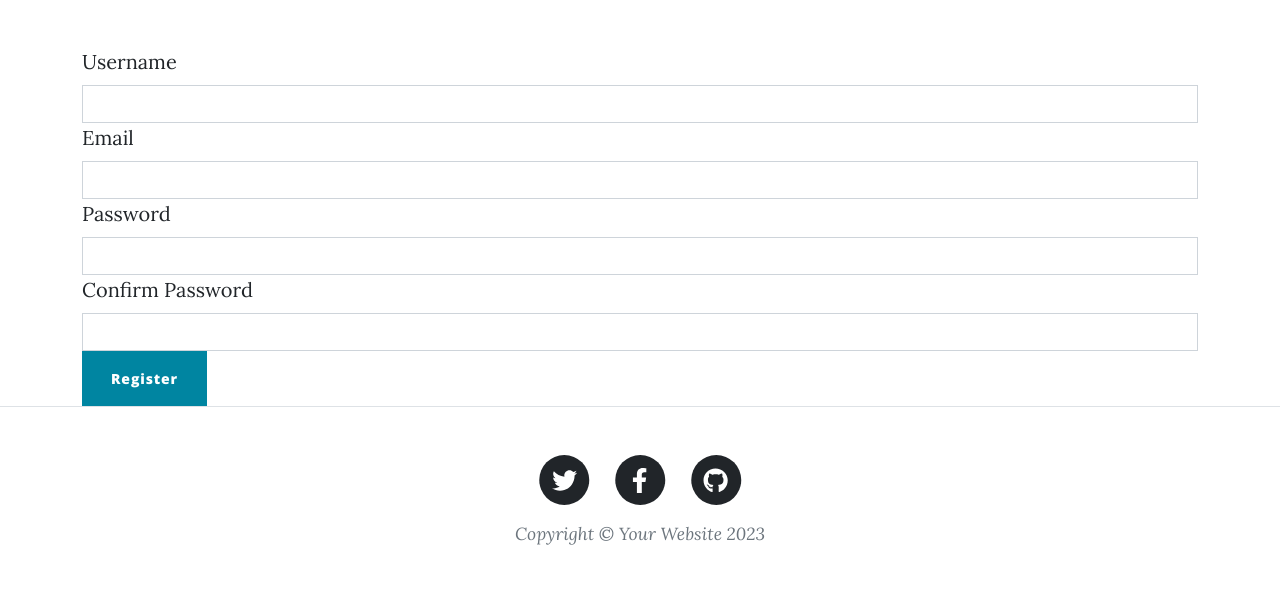
After one commit to IrishEgie/blog_upgrade_py, a Flask app: page /register in a window 1280 px wide. The commit adds this page. Shown: the part 533-1129 px from the top of the page. Run offline with Flask 3, Linux system fonts and the light colour scheme; some libraries are stand-ins or nearby versions.

Commit message:
update: fixed the register, & user registry func

```diff
--- a/forms.py
+++ b/forms.py
@@ -1,7 +1,15 @@
 from flask_wtf import FlaskForm
-from wtforms import StringField, TextAreaField, SubmitField
+from wtforms import StringField, TextAreaField, SubmitField, PasswordField
 from wtforms.validators import DataRequired
 from flask_ckeditor import CKEditorField
+from wtforms.validators import DataRequired, Email, EqualTo
+
+class RegistrationForm(FlaskForm):
+    username = StringField('Username', validators=[DataRequired()])
+    email = StringField('Email', validators=[DataRequired(), Email()])
+    password = PasswordField('Password', validators=[DataRequired()])
+    confirm_password = PasswordField('Confirm Password', validators=[DataRequired(), EqualTo('password')])
+    submit = SubmitField('Register')
 
 class PostForm(FlaskForm):
     title = StringField('Title', validators=[DataRequired()])
--- a/routes.py
+++ b/routes.py
@@ -1,14 +1,19 @@
-from flask import render_template, redirect, url_for, request
+from flask import flash, render_template, redirect, url_for, request
 from app import app, db
-from models import BlogPost
-from forms import PostForm
+from models import BlogPost, User
+from forms import PostForm, RegistrationForm
 from email_utils import send_email
 
+#--------------------------------------- Home #--------------------------------------- #
 @app.route('/')
 def home():
+    bg_image_url = '/static/assets/img/home-bg.jpg'
+    main_heading = 'Clean Blog'
+    sub_heading = 'A Blog Theme by Start Bootstrap'
     blog_posts = BlogPost.query.all()
-    return render_template('index.html', posts=blog_posts)
+    return render_template('index.html', posts=blog_posts, bg_image_url=bg_image_url, main_heading=main_heading, sub_heading=sub_heading)
 
+#--------------------------------------- Contacts #--------------------------------------- #
 @app.route("/contact", methods=["GET", "POST"])
 def contact():
     if request.method == "POST":
@@ -22,10 +27,12 @@ def contact():
         return render_template("nav/contact.html", msg_sent=True)
     return render_template("nav/contact.html", msg_sent=False)
 
+#--------------------------------------- About #--------------------------------------- #
 @app.route('/about')
 def about():
     return render_template('nav/about.html')
 
+#--------------------------------------- Manage Posts Route #--------------------------------------- #
 @app.route('/blog/<int:post_id>')
 def blog(post_id):
     blog_post = BlogPost.query.get_or_404(post_id)
@@ -67,3 +74,21 @@ def delete_post(post_id):
     db.session.delete(post_to_delete)
     db.session.commit()
     return redirect(url_for('home'))
+
+#--------------------------------------- Auth Route ---------------------------------------- #
+
+@app.route('/register', methods=['GET', 'POST'])
+def register():
+    bg_image_url = 'https://brynfest.com/wp-content/uploads/2021/03/Factors-to-Consider-Before-Registering-a-Limited-Company.png'
+    main_heading = 'Register'
+    sub_heading = 'Create an account, share your articulate thoughts'
+
+    form = RegistrationForm()
+    if form.validate_on_submit():
+        user = User(username=form.username.data, email=form.email.data)
+        user.set_password(form.password.data)
+        db.session.add(user)
+        db.session.commit()
+        flash('Your account has been created! You can now log in.', 'success')
+        return redirect(url_for('home'))
+    return render_template('register.html', form=form, bg_image_url=bg_image_url, main_heading=main_heading, sub_heading=sub_heading)
--- a/templates/base/header.html
+++ b/templates/base/header.html
@@ -26,7 +26,7 @@
                 <ul class="navbar-nav ms-auto py-4 py-lg-0">
                     <li class="nav-item"><a class="nav-link px-lg-3 py-3 py-lg-4" href='{{url_for("home")}}'>Home</a></li>
                     <li class="nav-item"><a class="nav-link px-lg-3 py-3 py-lg-4" href='#'>Login</a></li>
-                    <li class="nav-item"><a class="nav-link px-lg-3 py-3 py-lg-4" href='#'>Register</a></li>
+                    <li class="nav-item"><a class="nav-link px-lg-3 py-3 py-lg-4" href='{{url_for("register")}}'>Register</a></li>
                     <li class="nav-item"><a class="nav-link px-lg-3 py-3 py-lg-4" href='{{url_for("about")}}'>About</a></li>
                     <li class="nav-item"><a class="nav-link px-lg-3 py-3 py-lg-4" href='{{url_for("contact")}}'>Contact</a></li>
                 </ul>
--- /dev/null
+++ b/templates/base/hero.html
@@ -0,0 +1,13 @@
+<!-- Page Header-->
+<header class="masthead" style="background-image: url('{{ bg_image_url }}')">
+    <div class="container position-relative px-4 px-lg-5">
+        <div class="row gx-4 gx-lg-5 justify-content-center">
+            <div class="col-md-10 col-lg-8 col-xl-7">
+                <div class="site-heading">
+                    <h1>{{ main_heading }}</h1>
+                    <span class="subheading">{{ sub_heading }}</span>
+                </div>
+            </div>
+        </div>
+    </div>
+</header>
--- /dev/null
+++ b/templates/register.html
@@ -0,0 +1,29 @@
+<!DOCTYPE html>
+<html lang="en">
+    {% set default_img = '/static/assets/img/post-bg.jpg' %}
+    {% include 'base/header.html' %}
+    {% include 'base/hero.html' %}
+    <div class="container">
+        <form method="POST">
+            {{ form.hidden_tag() }}
+            <div class="form-group">
+                {{ form.username.label(class="form-label") }}
+                {{ form.username(class="form-control") }}
+            </div>
+            <div class="form-group">
+                {{ form.email.label(class="form-label") }}
+                {{ form.email(class="form-control") }}
+            </div>
+            <div class="form-group">
+                {{ form.password.label(class="form-label") }}
+                {{ form.password(class="form-control") }}
+            </div>
+            <div class="form-group">
+                {{ form.confirm_password.label(class="form-label") }}
+                {{ form.confirm_password(class="form-control") }}
+            </div>
+            <button type="submit" class="btn btn-primary">Register</button>
+        </form>
+    </div>
+    {% include 'base/footer.html' %}
+</html>
```
Also changed, not shown: models.py (+15 -0 lines), templates/index.html (+1 -13 lines), instance/posts.db.
